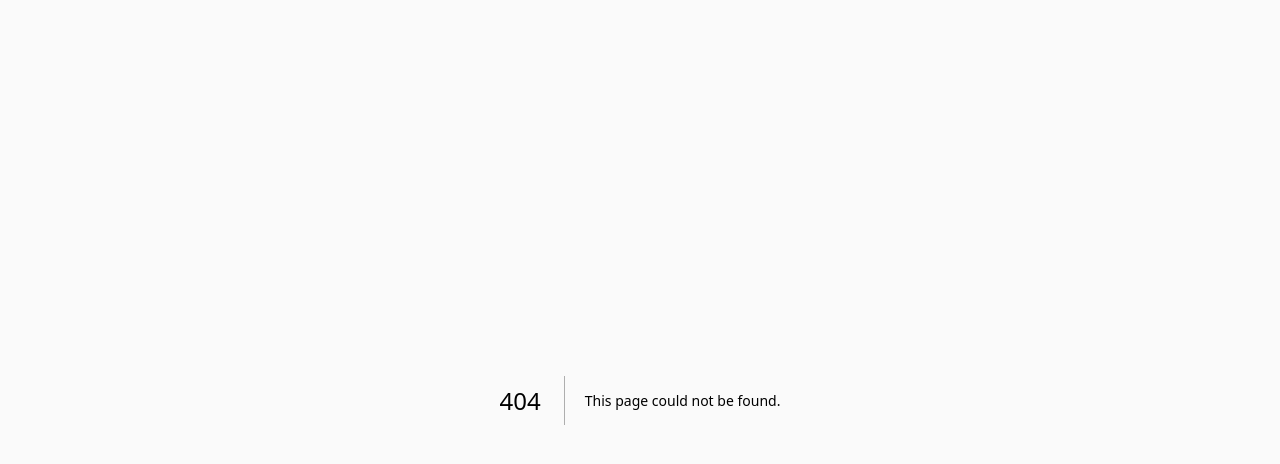
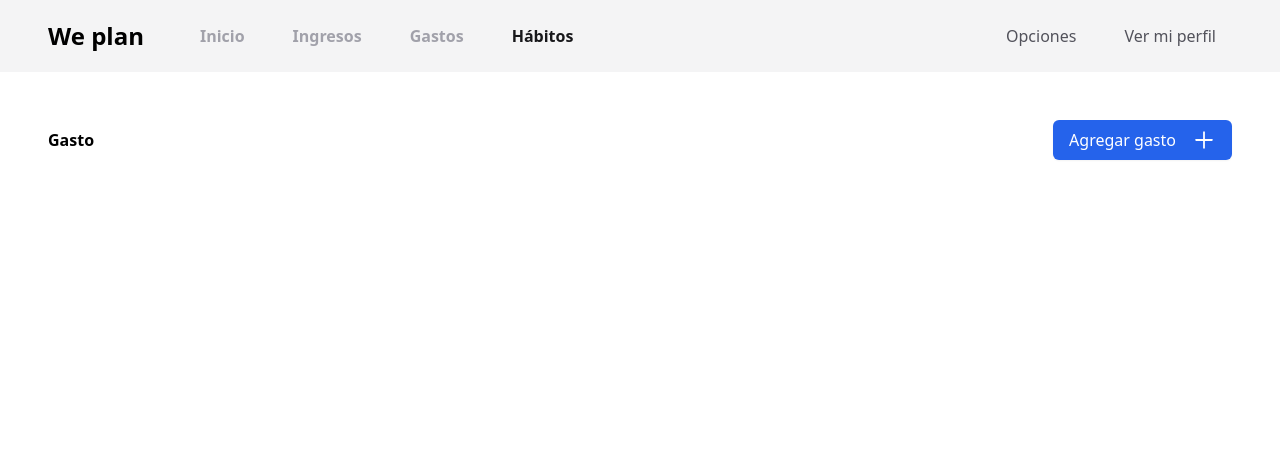
Before and after one commit to diegogama8934/we-plann, a Next.js app: page /dashboard/habits in a window 1280 px wide. Before the commit this address had no page. Shown: the top 464 px of the page. Built offline with nearby package versions, Linux system fonts and the light colour scheme.

Commit message:
ADD: dashboard pages showed

```diff
--- /dev/null
+++ b/src/app/dashboard/bills/page.tsx
@@ -0,0 +1,28 @@
+import { Button } from "@/ui";
+import { AiOutlinePlus } from "react-icons/ai";
+
+export default function BillsPage() {
+
+
+  return (
+    <div className="flex flex-col p-12 gap-12">
+
+      <div className="flex justify-between items-center">
+
+        <h2 className="font-bold">Gasto</h2>
+
+        <Button
+          useAsLink
+          className="w-fit"
+          href="/dashboard/add"
+          variant="primary"
+          endIcon={<AiOutlinePlus size={24} />}
+        >
+          Agregar gasto
+        </Button>
+
+      </div>
+
+    </div>
+  );
+}
--- /dev/null
+++ b/src/app/dashboard/habits/page.tsx
@@ -0,0 +1,28 @@
+import { Button } from "@/ui";
+import { AiOutlinePlus } from "react-icons/ai";
+
+export default function HabitsPage() {
+
+
+  return (
+    <div className="flex flex-col p-12 gap-12">
+
+      <div className="flex justify-between items-center">
+
+        <h2 className="font-bold">Gasto</h2>
+
+        <Button
+          useAsLink
+          className="w-fit"
+          href="/dashboard/add"
+          variant="primary"
+          endIcon={<AiOutlinePlus size={24} />}
+        >
+          Agregar gasto
+        </Button>
+
+      </div>
+
+    </div>
+  );
+}
--- a/src/app/layout.tsx
+++ b/src/app/layout.tsx
@@ -26,7 +26,7 @@ export default function RootLayout({
   return (
     <html lang="en">
       <body
-        className={`${geistSans.variable} ${geistMono.variable} bg-zinc-50 antialiased`}
+        className={`${geistSans.variable} ${geistMono.variable} antialiased`}
       >
         {children}
       </body>
--- a/src/app/login/page.tsx
+++ b/src/app/login/page.tsx
@@ -10,8 +10,8 @@ export const metadata : Metadata = {
 export default function LoginPage(){
 
   return(
-    <div className="h-screen flex flex-col gap-12 justify-center items-center">
-      <h1 className="text-4xl font-bold">We Plan</h1>
+    <div className="h-screen flex flex-col gap-12  items-center">
+      <h1 className="text-5xl font-bold">We Plan</h1>
       <LoginForm />
     </div>
   );
--- a/src/app/page.tsx
+++ b/src/app/page.tsx
@@ -10,8 +10,8 @@ export default function Home() {
   return (
     <div className=" h-screen flex flex-col items-center gap-12">
       <LandingNavbar />
-      <h1 className="text-4xl font-bold">We Plan</h1>
-      <h2 className="text-center leading-loose text-xl">El espacio donde las parejas pueden planear, administrar y organizar sus finanzas.</h2>
+      <h1 className="text-5xl font-bold">We Plan</h1>
+      <h2 className="text-center leading-loose text-xl">El espacio donde las familias pueden planear, administrar y organizar sus finanzas.</h2>
     </div>
   );
 }
--- a/src/constants/index.ts
+++ b/src/constants/index.ts
@@ -17,7 +17,7 @@ export const dashboardPages: ActiveNavBarLinkProps[] = [
     href: "habits",
     name: "Hábitos"
   },
-]
+];
 
 export const chartsGridOptions: ChartsGridOptions[] = [
   {
```
